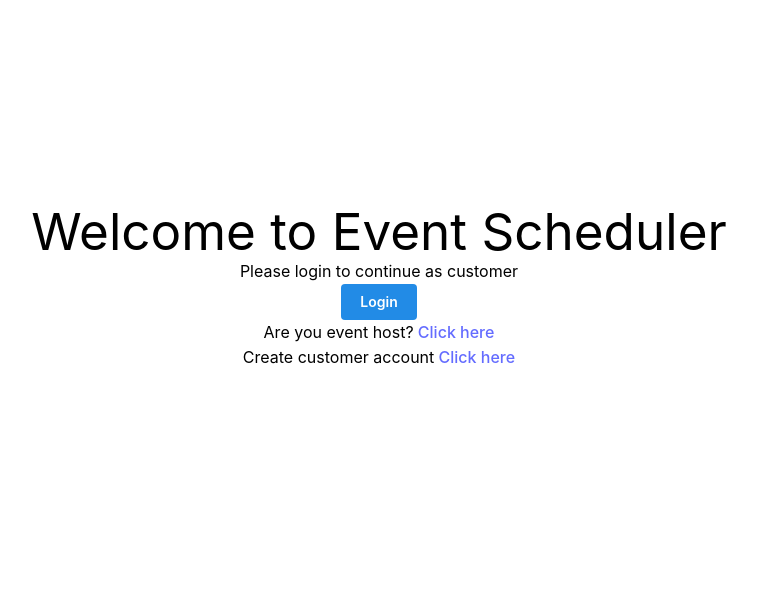
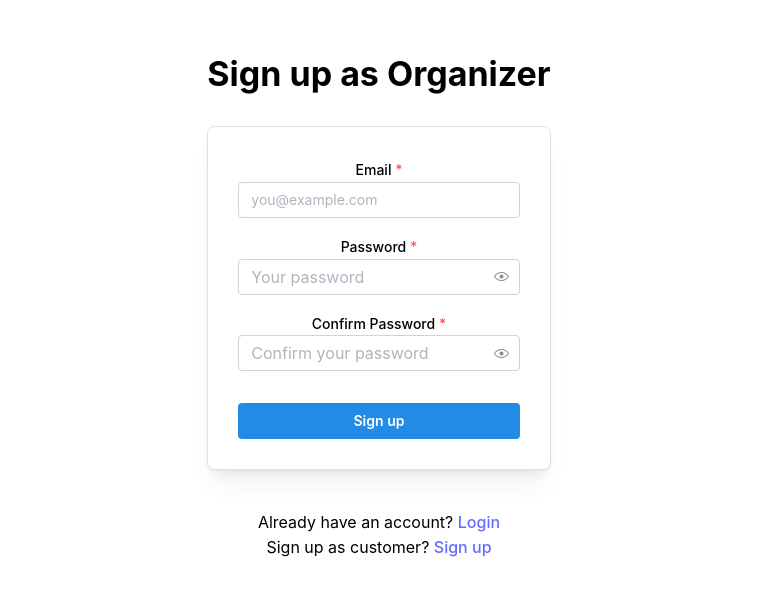
Before and after one commit to Nitish0007/event_scheduler_frontend, a React (Vite) app: page /organizer/signup in a window 1280 px wide. Before the commit this address led to /. Shown: the part 114-710 px from the top of the page, without its empty margins (261-1018 px from the left). Built offline with nearby package versions, Linux system fonts and the light colour scheme.

Commit message:
login signup api integrated

```diff
--- a/src/features/auth/Login.jsx
+++ b/src/features/auth/Login.jsx
@@ -2,20 +2,19 @@ import { TextInput, PasswordInput, Button, Container, Title, Paper } from "@mant
 import { useForm } from "@mantine/form";
 import { Link } from "react-router-dom";
 
-const Login = ({ role, onSubmit }) => {
+const Login = ({ role = "customer", onSubmitHandler }) => {
   const form = useForm({
     initialValues: {
       email: "",
       password: ""
     },
-    validates: {
+    validate: {
       email: (value) => (/^\S+@\S+$/.test(value) ? null : "Invalid email"),
       password: (value) => (value.length < 6 ? "Password must be at least 6 characters long" : null)
-    },
-    onSubmitPreventDefault: true,
-    validateOnSubmit: true
+    }
   })
 
+  const oppositeRole = role === "customer" ? "organizer" : "customer";
 
   return (
     <div className="flex flex-col items-center justify-center h-screen">
@@ -24,7 +23,7 @@ const Login = ({ role, onSubmit }) => {
           Login as {role.charAt(0).toUpperCase() + role.slice(1)}
         </Title>
         <Paper withBorder shadow="md" p={30} mt={30} radius="md">
-          <form onSubmit={form.onSubmit((values) => onSubmit(values))}>
+          <form onSubmit={(e) => onSubmitHandler(e, form.values)}>
             <TextInput
               label="Email"
               placeholder="you@example.com"
@@ -49,6 +48,9 @@ const Login = ({ role, onSubmit }) => {
       <div className="text-center mt-6">
         Don't have an account? <Link to={`/${role}/signup`}>Sign up</Link>
       </div>
+      <div className="text-center mt-6">
+        Login as {oppositeRole}? <Link to={`/${oppositeRole}/login`}>Login</Link>
+      </div>
     </div>
   )
 }
--- a/src/features/auth/Signup.jsx
+++ b/src/features/auth/Signup.jsx
@@ -5,22 +5,20 @@ import { Link } from "react-router-dom";
 const Signup = ({ role, onSubmit }) => {
   const form = useForm({
     initialValues: {
-      name: "",
       email: "",
       password: "",
-      confirmPassword: "",
-      role: "role"
+      password_confirmation: "",
+      role: role
     },
     validate: {
-      name: (value) => (value.length < 3 ? "Name must be at least 3 characters long" : null),
       email: (value) => (/^\S+@\S+$/.test(value) ? null : "Invalid email"),
       password: (value) => (value.length < 6 ? "Password must be at least 6 characters long" : null),
-      confirmPassword: (value, values) => (value !== values.password ? "Passwords did not match" : null),
-      role: (value) => (value.trim() === "" || value == null || !["customer", "admin"].includes(value)) ? "Invalid role" : null
-    },
-    onSubmitPreventDefault: true,
-    validateOnSubmit: true
+      password_confirmation: (value, values) => (value !== values.password ? "Passwords did not match" : null),
+      role: (value) => (value.trim() === "" || value == null || !["customer", "organizer"].includes(value)) ? "Invalid role" : value
+    }
   });
+
+  const oppositeRole = role === "customer" ? "organizer" : "customer";
 
   return (
     <div className="flex flex-col items-center justify-center h-screen">
@@ -29,14 +27,7 @@ const Signup = ({ role, onSubmit }) => {
           Sign up as {role.charAt(0).toUpperCase() + role.slice(1)}
         </Title>
         <Paper withBorder shadow="md" p={30} mt={30} radius="md">
-          <form onSubmit={form.onSubmit((values) => onSubmit(values))}>
-            <TextInput
-              label="Name"
-              placeholder="Your name"
-              required
-              mb="md"
-              {...form.getInputProps("name")}
-            />
+          <form onSubmit={(e) => onSubmit(e, form.values)}>
             <TextInput
               label="Email"
               placeholder="you@example.com"
@@ -56,7 +47,7 @@ const Signup = ({ role, onSubmit }) => {
               placeholder="Confirm your password"
               required
               mb="xl"
-              {...form.getInputProps("confirmPassword")}
+              {...form.getInputProps("password_confirmation")}
             />
             <Button fullWidth mt="xl" type="submit">
               Sign up
@@ -68,6 +59,9 @@ const Signup = ({ role, onSubmit }) => {
       <div className="text-center mt-6">
         Already have an account?  <Link to={`/${role}/login`}>Login</Link>
       </div>
+      <div className="text-center mt-6">
+        Sign up as {oppositeRole}? <Link to={`/${oppositeRole}/signup`}>Sign up</Link>
+      </div>
     </div>
   );
 };
--- a/src/pages/WelcomePage.jsx
+++ b/src/pages/WelcomePage.jsx
@@ -5,7 +5,7 @@ import { useNavigate, Link } from "react-router-dom";
 const WelcomePage = () => {
   const [isHost, setIsHost] = useState(false);
 
-  const handleHostChange = () => {
+  const handleUserTypeChange = () => {
     setIsHost(!isHost);
   }
 
@@ -19,23 +19,23 @@ const WelcomePage = () => {
     <div className="flex flex-col gap-4 items-center">
       <div className="flex flex-col gap-4">
         <h1 className="text-2xl font-bold">Welcome to Event Scheduler</h1>
-        <p className="text-gray-500">Please login to continue as {isHost ? "Event host" : "customer"}</p>
+        <p className="text-gray-500">Please login to continue as {isHost ? "Event organizer" : "customer"}</p>
       </div>
 
       <div className="flex justify-center gap-4">
         <Button variant="filled"
-          onClick={() => handleRouting("login", isHost ? "host" : "customer")}
+          onClick={() => handleRouting("login", isHost ? "organizer" : "customer")}
         >Login</Button>
       </div>
 
-      <div onClick={handleHostChange}>
-        Are you {isHost ? "customer" : "event host"}?
-        <a href="#" className="text-blue-500" onClick={handleHostChange}> Click here</a>
+      <div onClick={handleUserTypeChange}>
+        Are you {isHost ? "customer" : "event organizer"}?
+        <a href="#" className="text-blue-500" onClick={handleUserTypeChange}> Click here</a>
       </div>
 
       <div>
-        Create{isHost ? " host " : " customer "}account
-        <Link to={`/${isHost ? "host" : "customer"}/signup`} className="text-blue-500"> Click here</Link>
+        Create{isHost ? " organizer " : " customer "}account
+        <Link to={`/${isHost ? "organizer" : "customer"}/signup`} className="text-blue-500"> Click here</Link>
       </div>
     </div>
   )
--- a/src/pages/auth/LoginPage.jsx
+++ b/src/pages/auth/LoginPage.jsx
@@ -1,27 +1,36 @@
 import Login from "../../features/auth/Login";
 import authService from "../../services/auth_service";
 import { useAuthStore } from "../../store/authStore";
+import { useNavigate } from "react-router-dom";
 
 const LoginPage = ({ role }) => {
   const authStore = useAuthStore();
+  const navigate = useNavigate();
 
-  const handleLogin = (data) => {
-    try {
-      const response = authService.login(data);
-      if(response.status === 200){
-        authStore.login(response.data);
+  const handleLogin = (e, data) => {
+    e.preventDefault();
+    authService.login(role, data).then((response) => {
+      const jsonData = response.data;
+      if (jsonData.token) {
+        const user = {
+          token: jsonData.token,
+          role: role,
+          email: data.email
+        }
+        authStore.login(user);
         navigate("/dashboard");
+      }
+    }).catch((error) => {
+      if(error.response){
+        console.log(error.response.data);
       }else{
-        console.log("Login failed: ", response.data);
+        console.log(error.message);
       }
-    }catch (error) {
-      console.log("Error while logging in: ", error);
-      throw error;
-    }
+    })
   }
 
   return (
-    <Login role={role} onSubmit={handleLogin} />
+    <Login role={role} onSubmitHandler={(e, data) => handleLogin(e, data)} />
   )
 }
 
--- a/src/pages/auth/SignupPage.jsx
+++ b/src/pages/auth/SignupPage.jsx
@@ -5,23 +5,21 @@ import Signup from "../../features/auth/Signup";
 const SignupPage = ({ role }) => {
   const navigate = useNavigate();
 
-  const handleSignup = (data) => {
-    try {
-      const response = authService.signup(data);
-      if(response.status === 201){
-        navigate("/login");
+  const handleSignup = (e,data) => {
+    e.preventDefault();
+    authService.signup(role, data).then((response) => {
+      navigate(`/${role}/login`);
+    }).catch((error) => {
+      if(error.response){
+        console.log(error.response.data);
       }else{
-        // needs to be handled by pop-ups
-        console.log("signup failed: ", response.data);
+        console.log(error.message);
       }
-    }catch (error) {
-      console.log("Error while signing up: ", error);
-      throw error;
-    }
+    })
   }
 
   return (
-    <Signup role={role} onSubmit={handleSignup} />
+    <Signup role={role} onSubmit={(e,data) => handleSignup(e,data)} />
   )
 }
 
--- a/src/services/auth_service.jsx
+++ b/src/services/auth_service.jsx
@@ -1,20 +1,22 @@
 import base_api from "./base_api";
 
 export const authService = {
-  login: async (data) => {
+  login: async (role, data) => {
     try {
-      const response = await base_api.post("/login", data);
-      return response.data;
+      const payload = { "user": data }
+      const response = await base_api.post(`${role}s/sign_in`, payload);
+      return response;
     }catch (error) {
       console.log("Error while logging in: ", error);
       throw error;
     }
   },
 
-  signup: async (data) => {
+  signup: async (role, data) => {
     try {
-      const response = await base_api.post("/signup", data);
-      return response.data;
+      const payload = { "user": data }
+      const response = await base_api.post(`${ role}s/sign_up`, payload);
+      return response;
     }catch (error) {
       console.log("Error while signing up: ", error);
       throw error;
--- a/src/services/base_api.jsx
+++ b/src/services/base_api.jsx
@@ -6,6 +6,7 @@ const api = axios.create({
   baseURL: base_url,
   headers: {
     'Content-Type': 'application/json',
+    'Accept': 'application/json'
   },
 });
 
```
Also changed, not shown: src/router/router.jsx (+4 -4 lines), src/services/crud_service.jsx (+4 -4 lines).
